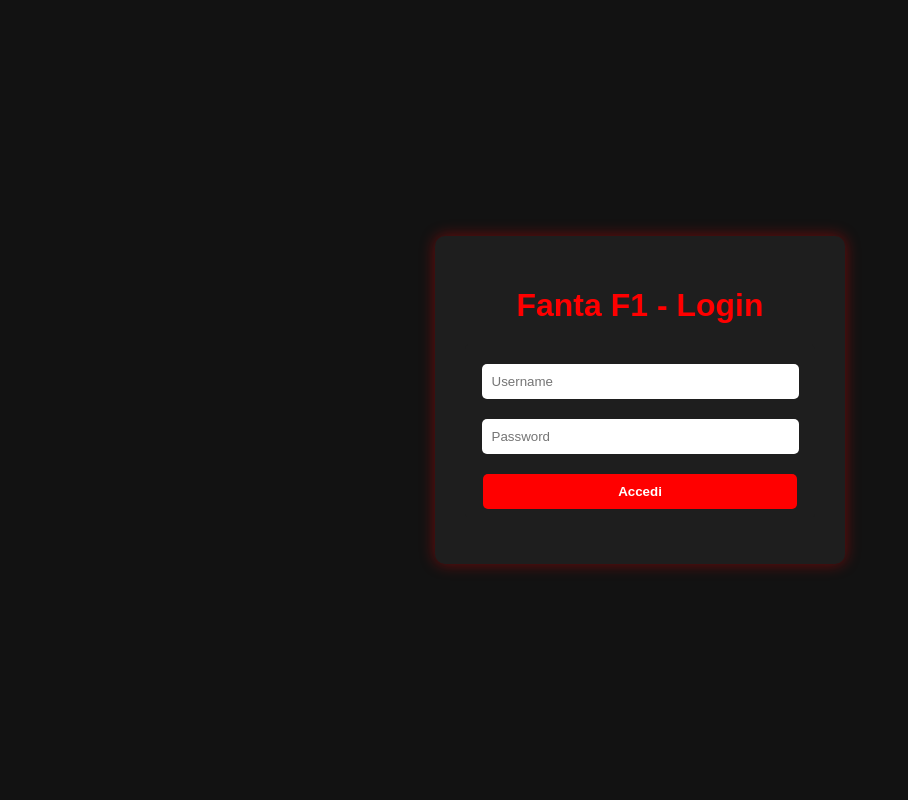
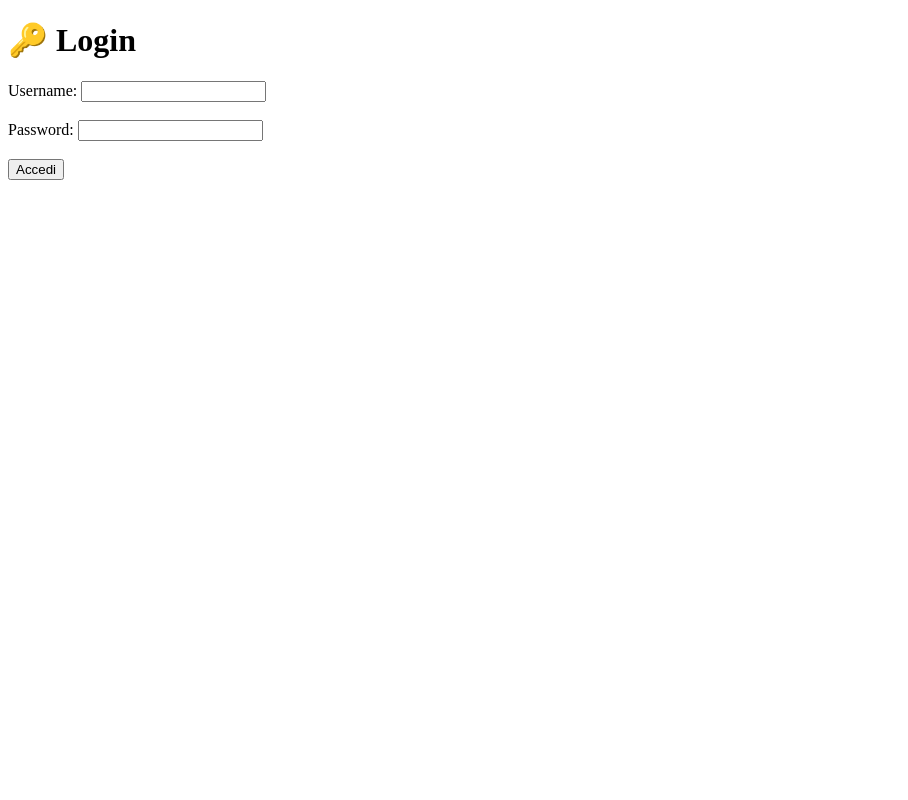
Before and after one commit to gioambro/Fanta-f-1, a Flask app: page /login in a window 1280 px wide. Shown: the whole page, without its empty margins (0-908 px from the left). Run offline with Flask 3, Linux system fonts and the light colour scheme.

Commit message:
Update login.html

```diff
--- a/templates/login.html
+++ b/templates/login.html
@@ -3,98 +3,17 @@
 <head>
     <meta charset="UTF-8">
     <title>Login - Fanta F1</title>
-    <link rel="stylesheet" href="{{ url_for('static', filename='style.css') }}">
-    <style>
-        body {
-            background-color: #121212;
-            font-family: Arial, sans-serif;
-            color: #f0f0f0;
-            display: flex;
-            justify-content: center;
-            align-items: center;
-            height: 100vh;
-        }
-
-        .login-container {
-            background: #1e1e1e;
-            padding: 30px;
-            border-radius: 10px;
-            box-shadow: 0px 0px 15px rgba(255, 0, 0, 0.4);
-            width: 350px;
-            text-align: center;
-        }
-
-        h1 {
-            color: #ff0000;
-            margin-bottom: 20px;
-        }
-
-        input[type="text"],
-        input[type="password"] {
-            width: 90%;
-            padding: 10px;
-            margin: 10px 0;
-            border-radius: 5px;
-            border: none;
-        }
-
-        button {
-            background: #ff0000;
-            color: white;
-            padding: 10px;
-            border: none;
-            border-radius: 5px;
-            cursor: pointer;
-            width: 95%;
-            font-weight: bold;
-            margin-top: 10px;
-        }
-
-        button:hover {
-            background: #cc0000;
-        }
-
-        .flash {
-            margin-bottom: 15px;
-            padding: 10px;
-            border-radius: 5px;
-            font-weight: bold;
-        }
-
-        .flash.success {
-            background: #2e7d32;
-            color: white;
-        }
-
-        .flash.danger {
-            background: #c62828;
-            color: white;
-        }
-
-        .flash.info {
-            background: #1565c0;
-            color: white;
-        }
-    </style>
 </head>
 <body>
-    <div class="login-container">
-        <h1>Fanta F1 - Login</h1>
+    <h1>🔑 Login</h1>
+    <form method="post">
+        <label>Username:</label>
+        <input type="text" name="username" required><br><br>
 
-        <!-- messaggi flash -->
-        {% with messages = get_flashed_messages(with_categories=true) %}
-          {% if messages %}
-            {% for category, message in messages %}
-              <div class="flash {{ category }}">{{ message }}</div>
-            {% endfor %}
-          {% endif %}
-        {% endwith %}
+        <label>Password:</label>
+        <input type="password" name="password" required><br><br>
 
-        <form method="POST">
-            <input type="text" name="username" placeholder="Username" required><br>
-            <input type="password" name="password" placeholder="Password" required><br>
-            <button type="submit">Accedi</button>
-        </form>
-    </div>
+        <button type="submit">Accedi</button>
+    </form>
 </body>
 </html>
```
